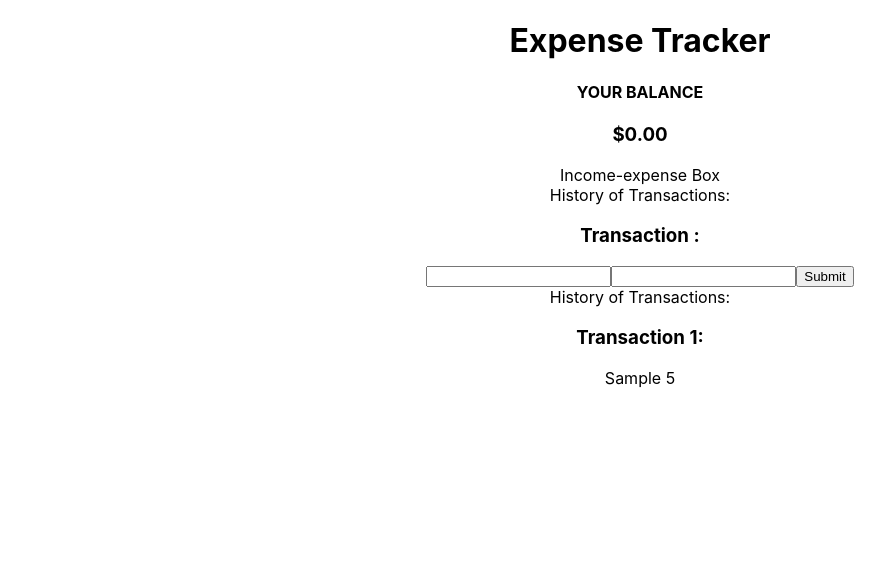
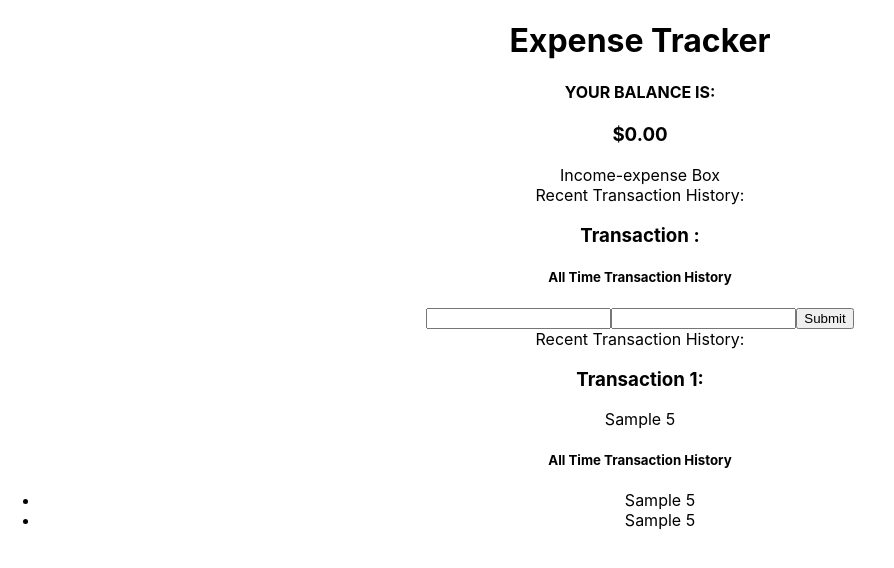
Before and after one commit to saifullah-max/expense-tracker, a React (Create React App) app: page / in a window 1280 px wide. Both pictures are taken after typing "Sample", "5" into the empty fields and a click on the button "Submit". Shown: the top 568 px of the page, without its empty margins (0-894 px from the left). Built offline with nearby package versions, Linux system fonts and the light colour scheme.

Commit message:
updated history component with new functioning

```diff
--- a/src/components/Header.jsx
+++ b/src/components/Header.jsx
@@ -4,7 +4,7 @@ export const Header = () => {
   return (
     <div>
         <h1>Expense Tracker</h1>
-        <h4>YOUR BALANCE</h4>
+        <h4>YOUR BALANCE IS: </h4>
         <h3>$0.00</h3>
     </div>
   )
--- a/src/components/History.jsx
+++ b/src/components/History.jsx
@@ -1,11 +1,30 @@
-import React from 'react'
+import React, { useEffect, useState } from 'react'
 
 export const History = ({submittedText, submittedNum, transactionNumber}) => {
+    const [history, setHistory] = useState([])
+
+    useEffect(() => {
+        if (submittedText && submittedNum) {
+            setHistory (prev => [...prev, {text: submittedText, amount: submittedNum}])
+        }
+    }, [submittedText, submittedNum])
   return (
     <div>
-        History of Transactions:
+        <div>
+        Recent Transaction History:
         <h3>Transaction {transactionNumber}:</h3>
-        <p>{submittedText}  {submittedNum}</p>
+        <p>{submittedText} {submittedNum}</p>
+        </div>
+        <div>
+            <h5>All Time Transaction History</h5>
+            <ul>
+                {history.map((item, index) =>
+                <li key={index}>
+                    {item.text} {item.amount}
+                </li>
+            )}
+            </ul>
+        </div>
     </div>
   )
 }
```
